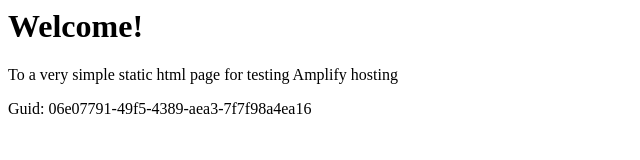
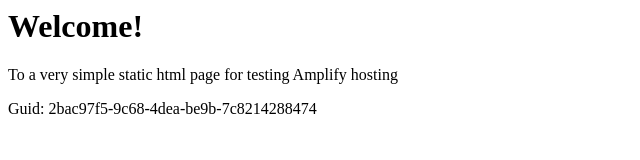
Before and after one commit to aws-aemilia-bah/Github-PR-Commit-Integration-Test-DoNotTouch-GithubWebhookPreviewCanaryTest-v1-preprod-me-south-1, a website: page src/index.html in a window 1280 px wide. Shown: the full height of the page, 0-640 px from the left. Drawn offline with Linux system fonts and the light colour scheme.

Commit message:
commit from integ tests

```diff
--- a/src/index.html
+++ b/src/index.html
@@ -12,6 +12,6 @@
 <body>
     <h1>Welcome!</h1>
     <p>To a very simple static html page for testing Amplify hosting</p>
-    <p>Guid: 06e07791-49f5-4389-aea3-7f7f98a4ea16</p></body>
+    <p>Guid: 2bac97f5-9c68-4dea-be9b-7c8214288474</p></body>
 
 </html>
```
